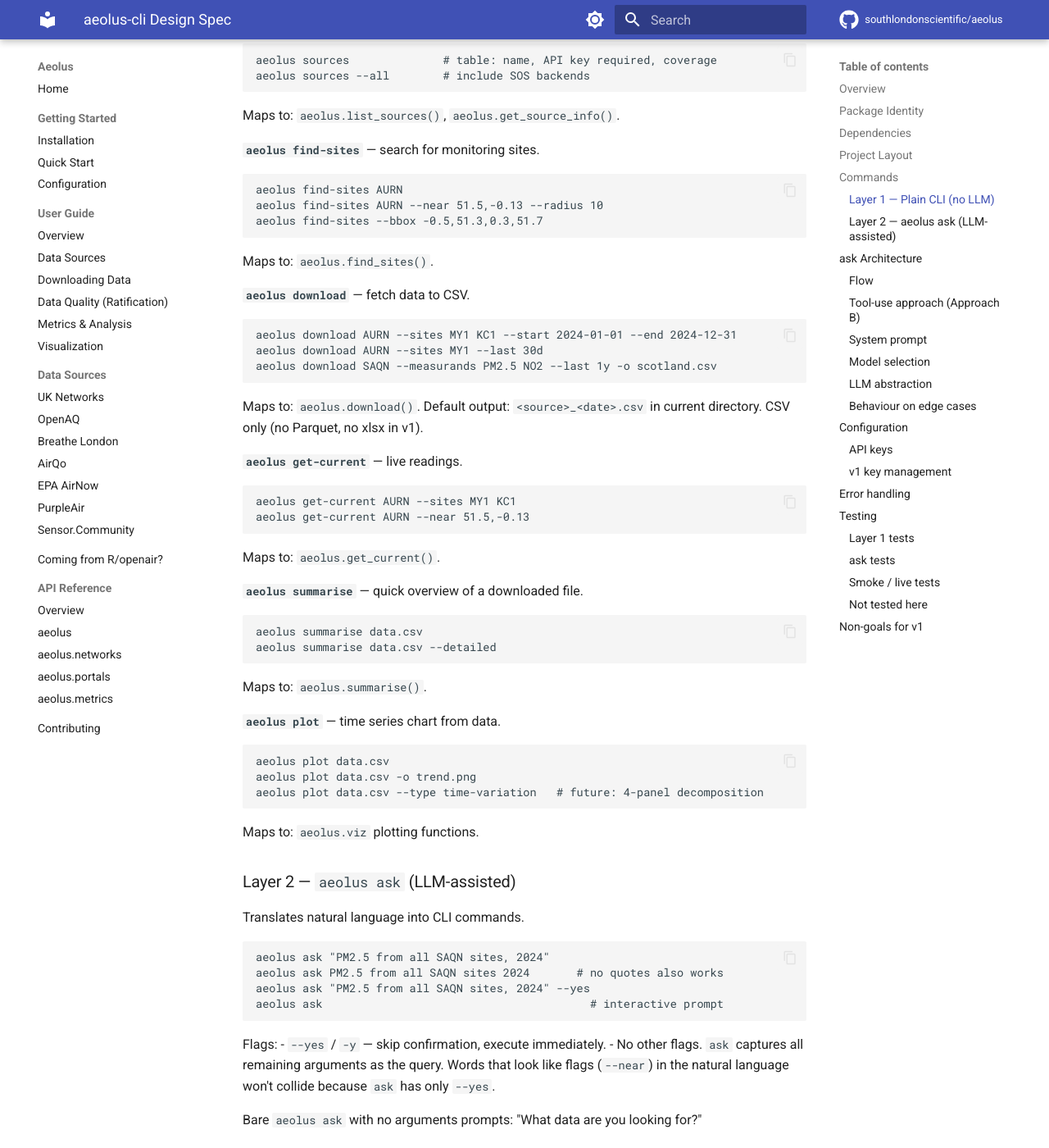
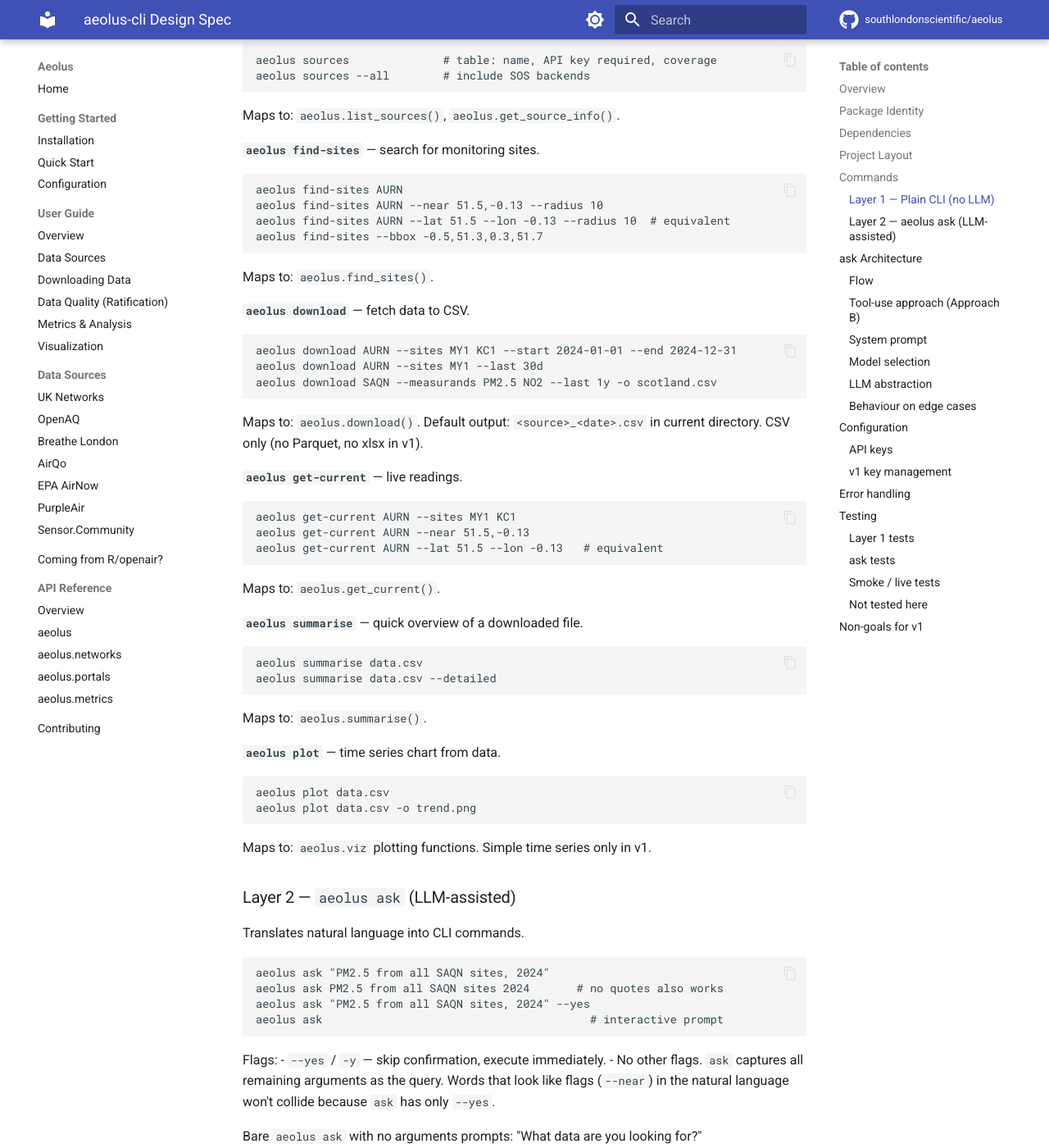
Before and after one commit to southlondonscientific/aeolus, an MkDocs documentation site: the page built from docs/superpowers/specs/2026-04-09-aeolus-cli-design.md, in a window 1280 px wide and 1400 px high, scrolled down 1564 px. Shown: the whole window at 82% size. Built offline with MkDocs 1.6.1 and Material for MkDocs 9.7.7, drawn with Linux system fonts in a browser that asks for light colours; comment, search, counter and statistics services are not loaded.

Commit message:
docs: update cli spec — accept --lat/--lon alongside --near, simple time series plot
Co-Authored-By: Claude Opus 4.6 (1M context) <noreply@anthropic.com>

````diff
--- a/docs/superpowers/specs/2026-04-09-aeolus-cli-design.md
+++ b/docs/superpowers/specs/2026-04-09-aeolus-cli-design.md
@@ -63,6 +63,7 @@ Maps to: `aeolus.list_sources()`, `aeolus.get_source_info()`.
 ```
 aeolus find-sites AURN
 aeolus find-sites AURN --near 51.5,-0.13 --radius 10
+aeolus find-sites AURN --lat 51.5 --lon -0.13 --radius 10  # equivalent
 aeolus find-sites --bbox -0.5,51.3,0.3,51.7
 ```
 Maps to: `aeolus.find_sites()`.
@@ -79,6 +80,7 @@ Maps to: `aeolus.download()`. Default output: `<source>_<date>.csv` in current d
 ```
 aeolus get-current AURN --sites MY1 KC1
 aeolus get-current AURN --near 51.5,-0.13
+aeolus get-current AURN --lat 51.5 --lon -0.13   # equivalent
 ```
 Maps to: `aeolus.get_current()`.
 
@@ -93,9 +95,8 @@ Maps to: `aeolus.summarise()`.
 ```
 aeolus plot data.csv
 aeolus plot data.csv -o trend.png
-aeolus plot data.csv --type time-variation   # future: 4-panel decomposition
 ```
-Maps to: `aeolus.viz` plotting functions.
+Maps to: `aeolus.viz` plotting functions. Simple time series only in v1.
 
 ### Layer 2 — `aeolus ask` (LLM-assisted)
 
````
